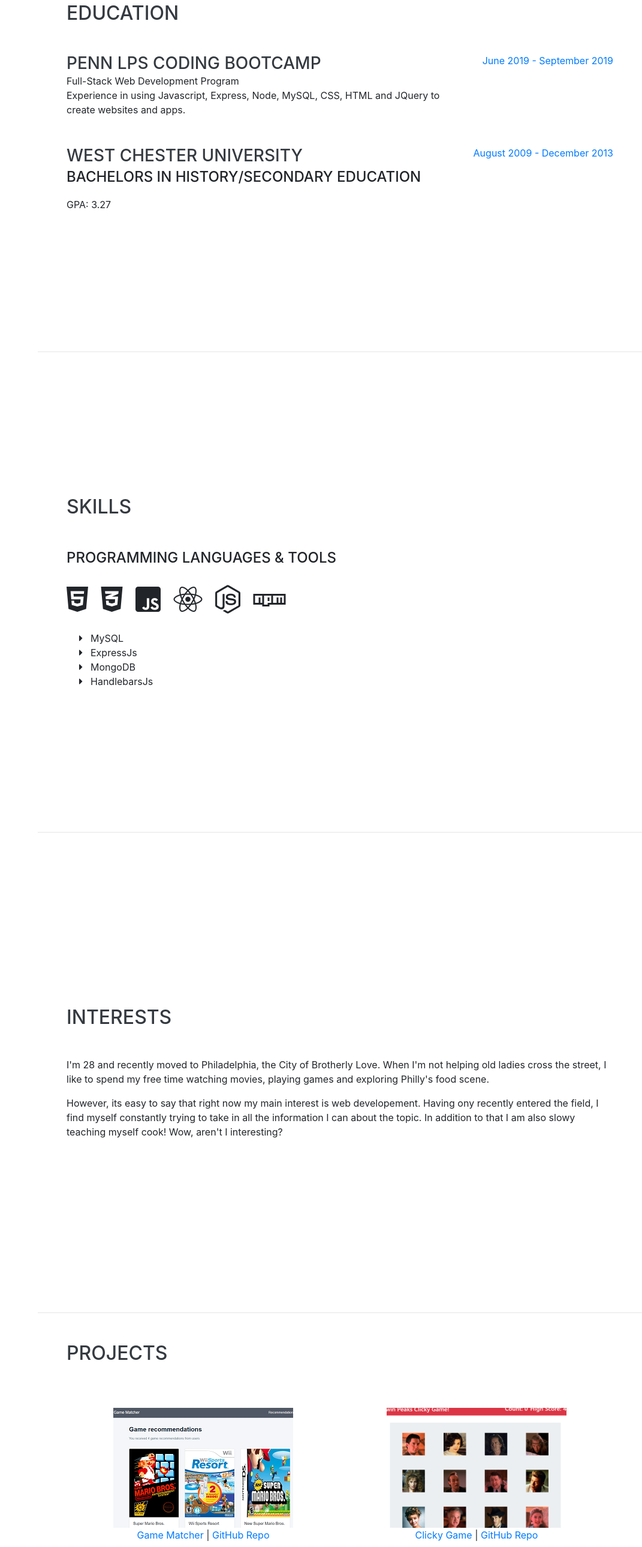
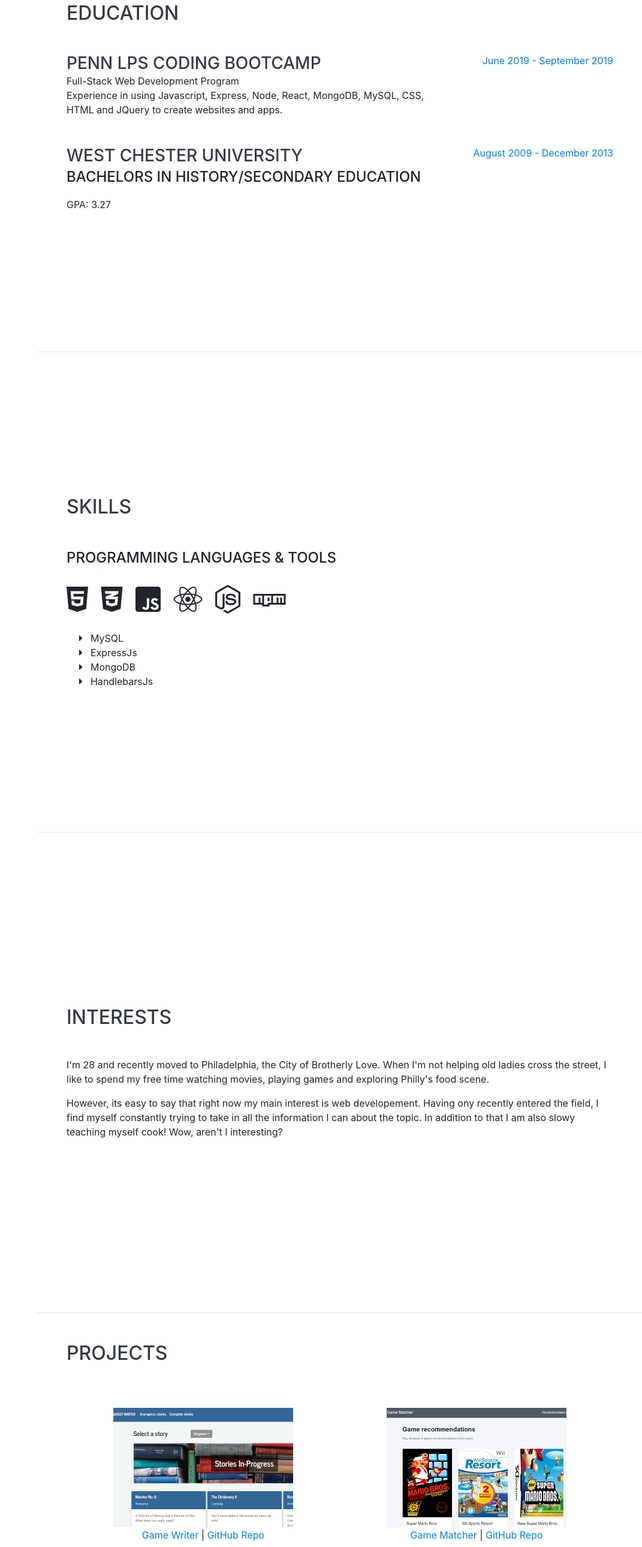
Before and after one commit to MattDague/Portfolio, a website with bundled scripts: page index.html in a window 1280 px wide. Shown: the part 2061-4640 px from the top of the page at 60% size, without its empty margins (209-1280 px from the left). Built offline with nearby package versions, Linux system fonts and the light colour scheme; a web font is replaced by a local one.

Commit message:
updated for ghostwriter and new resume

```diff
--- a/index.html
+++ b/index.html
@@ -78,7 +78,7 @@
           <a href="https://github.com/MattDague" title="GitHub" target="_blank">
             <i class="fab fa-github"></i>
           </a>
-          <a href="./MatthewDagueResumeAugust2019.pdf" title="My Resume" target="_blank">
+          <a href="./MatthewDagueResumeSept2019.pdf" title="My Resume" target="_blank">
             <i class="fas fa-file"></i>
           </a>
         </div>
@@ -150,7 +150,7 @@
           <div class="resume-content">
             <h3 class="mb-0">Penn LPS Coding Bootcamp</h3>
             <div>Full-Stack Web Development Program</div>
-            <div>Experience in using Javascript, Express, Node, MySQL, CSS, HTML and JQuery to create websites and apps.</div>
+            <div>Experience in using Javascript, Express, Node, React, MongoDB, MySQL, CSS, HTML and JQuery to create websites and apps.</div>
           </div>
           <div class="resume-date text-md-right">
             <span class="text-primary">June 2019 - September 2019</span>
@@ -240,10 +240,18 @@
         <h2 class="mb-5">Projects</h2>
         <div class="allprojects">
             <div class="container my-4 col-lg-6 col-md-6 col-sm-12 float-left text-center">
+                <img class="projects" src="img/ghostwriter.png" alt="Ghost Writer" />
+                <div class="overlay">
+                    <a class="links" href="https://ghost-writer.herokuapp.com/" target="_blank">Game Writer</a> |
+                    <a class="links" href="https://github.com/gzahora/Project-3---Ghost-writer-social" target="_blank">GitHub
+                        Repo</a>
+                </div>
+            </div>
+            <div class="container my-4 col-lg-6 col-md-6 col-sm-12 float-left text-center">
                 <img class="projects" src="img/gamematcher.png" alt="Game Matcher" />
                 <div class="overlay">
                     <a class="links" href="https://groupproj2.herokuapp.com" target="_blank">Game Matcher</a> |
-                    <a class="links" href="https://github.com/MattDague/Project2" target="_blank">GitHub
+                    <a class="links" href="https://github.com/MattDague/Game-Matcher" target="_blank">GitHub
                         Repo</a>
                 </div>
             </div>
@@ -315,8 +323,8 @@
           <div class="container my-4 col-lg-6 col-md-6 col-sm-12 float-left text-center">
               <img class="projects" src="img/cookbook.jpg" alt="screenshot of cookbook" />
               <div class="overlay">
-                  <a class="links" href="https://mattdague.github.io/Project1/" target="_blank">Cook/Book</a> |
-                  <a class="links" href="https://github.com/MattDague/Project1" target="_blank">Github Repo</a>
+                  <a class="links" href="https://mattdague.github.io/CookBook/" target="_blank">Cook/Book</a> |
+                  <a class="links" href="https://github.com/MattDague/CookBook" target="_blank">Github Repo</a>
               </div>
           </div>
           <div class="container my-4 col-lg-6 col-md-6 col-sm-12 float-left text-center">
```
Also changed, not shown: img/ghostwriter.png (added), 2 other files.
